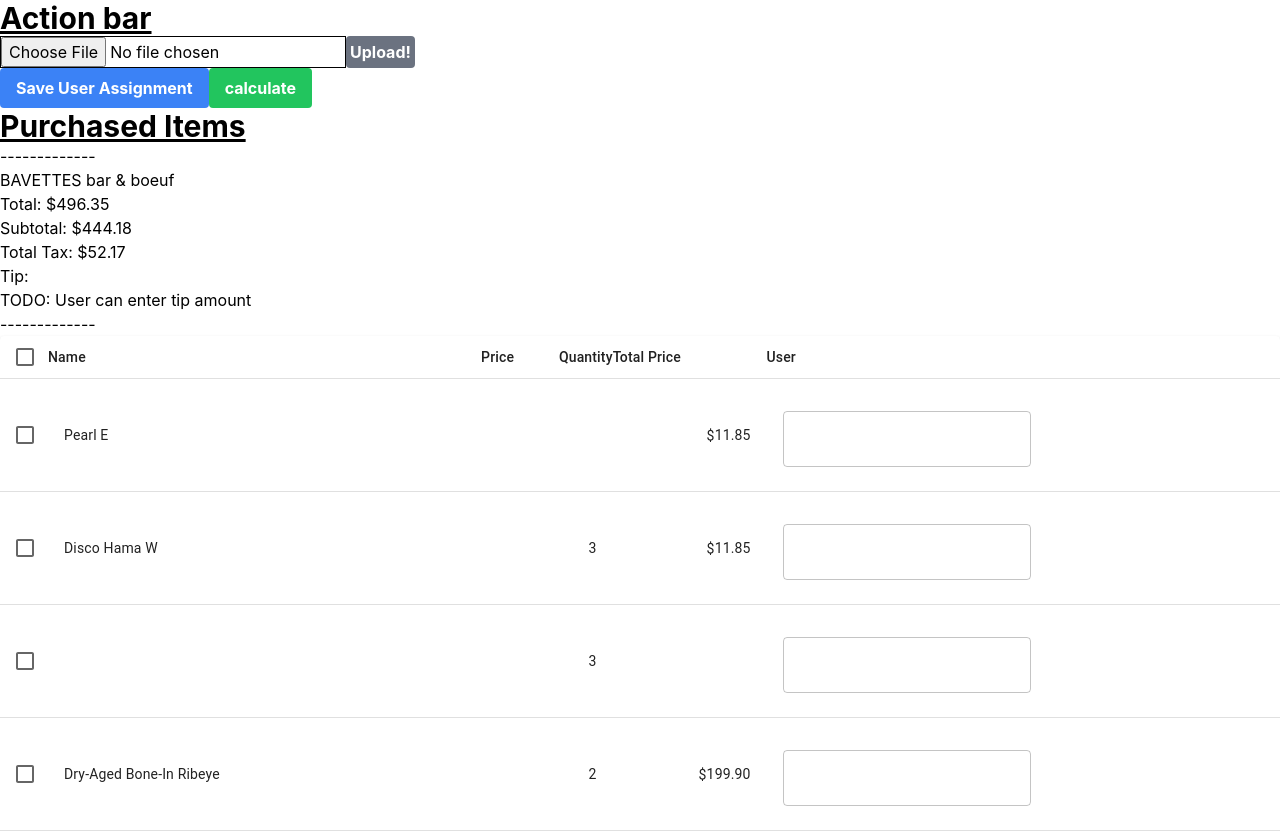
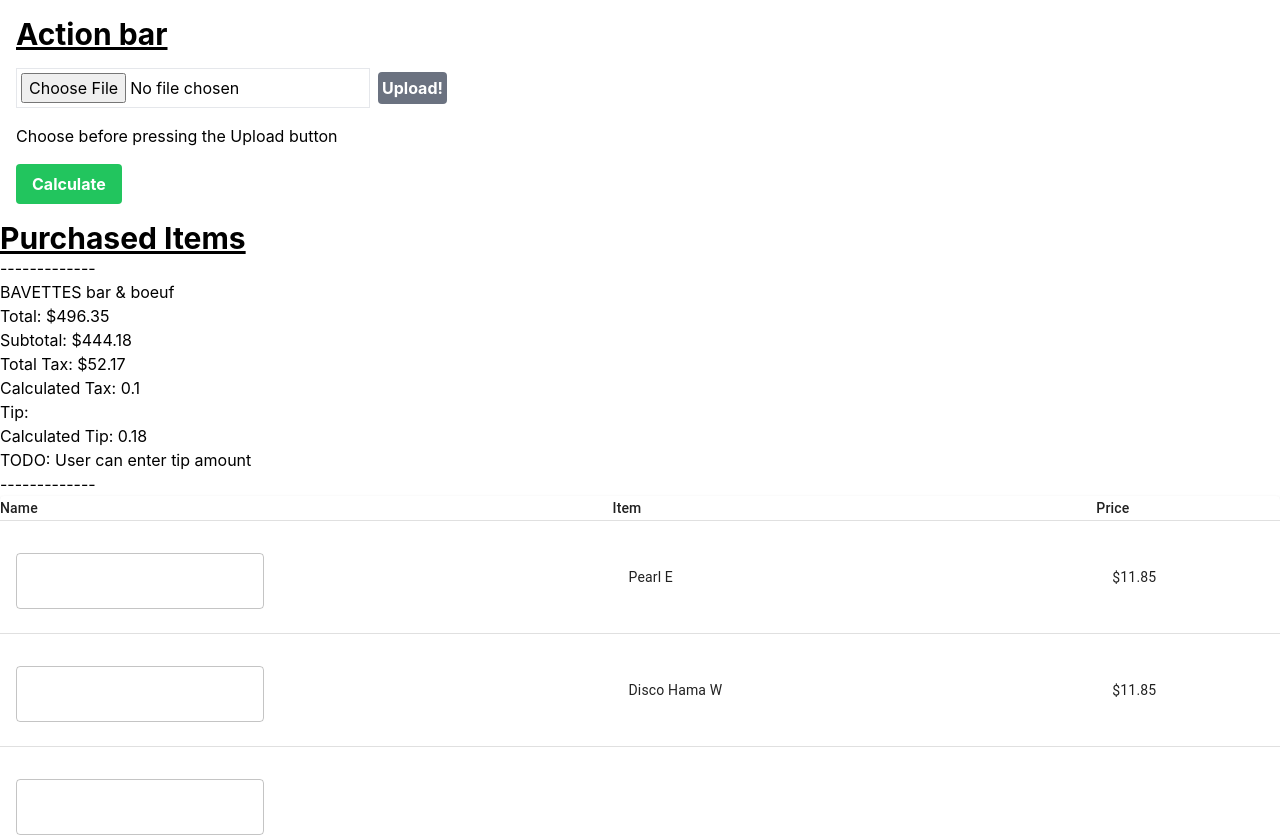
Before and after one commit to vinhle000/receipt-splitter, a React (Create React App) app in the folder client/: page / in a window 1280 px wide. Shown: the top 837 px of the page. Built offline with nearby package versions, Linux system fonts and the light colour scheme.

Commit message:
More component organization

```diff
--- a/client/src/App.js
+++ b/client/src/App.js
@@ -9,7 +9,7 @@
 
 import AssignModal from './components/AssignModal';
 import UserInfoList from './components/userInfoList/UserInfoList';
-
+import ActionBar from './components/ActionBar';
 //styled components:
 
 
@@ -25,161 +25,44 @@
 
   const [assignee, setAssignee] = useState('');
   // const [selectionModel, setSelectionModel] = useState();
-  const [userTotals, setUserTotals] = useState(null);
+  const [userInfo, setUserInfo] = useState(null);
   const [selected, setSelected] = useState([]);
-  const [tipRate, setTipRate] = useState(); //Maybe add tip percentage as an option
-  const [taxRate, setTaxRate] = useState();
+  const [tipRate, setTipRate] = useState(.18); //Maybe add tip percentage as an option
+  const [taxRate, setTaxRate] = useState(.10);
+
+
   // const [purchasedItems, setPurchasedItems] = useState([])
+  // const [updatedPurchasedItems, setUpdatedPurchasedItems] = useState([]);
   const [purchasedItems, setPurchasedItems] = useState(testDataSample.purchasedItems)
-  // const [updatedPurchasedItems, setUpdatedPurchasedItems] = useState(receiptInfo?.purchasedItems);
-  const [updatedPurchasedItems, setUpdatedPurchasedItems] = useState([]);
+  const [updatedPurchasedItems, setUpdatedPurchasedItems] =useState(testDataSample.purchasedItems)
   // Set file
   const onFileChange = (event) => {
     setSelectedFile(event.target.files[0]);
   };
 
-  // Upload File //
-  const onFileUpload = () => {
-    const formData = new FormData();
-    formData.append("myFile", selectedFile, selectedFile.name);
-    console.log("== Details of uploaded file: ", selectedFile);
 
-    axios({
-      method: "POST",
-      url: "http://localhost:8080/uploadfile",
-      data: formData,
-      headers: { "Content-Type": "multipart/form-data" },
-    })
-      .then((res) => {
-        console.log("Response Success status: ", JSON.stringify(res.data, null, 2));
-        setReceiptInfo(res.data);
-        setPurchasedItems(res.data.purchasedItems);
-        setUpdatedPurchasedItems(res.data.purchasedItems);
 
-         // calculate tax and tip to add to owedTotal
-        const subtotal = Number(res.data['Subtotal'].slice(1));
-        const total = Number(res.data['Total'].slice(1));
-        // TODO: Move this process to the server side,
-        // Butler has issues discerning between subtotals and Total of the receipt
-          // Flip them if Subtotals is greater than Totals,
-            // Assign Totals = Subtotals
-            // and Subtotals = Totals
-        // Maybe in the server, add the calculated fields to the extracted and process/formatted receipt info
-        // {
-        //   calculated:{
-        //     total:
-        //     subtotal:
-        //     tax:
-        //   }
-        // }
-
-        let taxRate = (total - subtotal) / total
-        console.log(' tax rate is >>> ', taxRate)
-
-        // TODO: tipRate
-        // const total = Number(res.data.Total.slice(1));
-        // let tipAmount = '' // if amount was provided
-        // let tipRate = tipAmount / total;
-        // console.log(' tax rate is >>> ', taxRate)
-        // NOTE: Could place tip rate or tip amount field to calculate
-        let tipRate = 0.20 // percentage TODO: create input field for user
-
-        setTaxRate(taxRate)
-        setTipRate(tipRate);
-      })
-      .catch((error) => {
-        console.error("Error occurred sending file ", error);
-      });
-  };
-
-  const fileData = () => {
-    if (selectedFile) {
-      return (
-        // File details to display
-        // <p> File Name: selectedFile</p>
-        <p> File Name: {selectedFile.name}</p>
-      );
-    } else {
-      return (
-        // Display: "Choose file before pressinig the Upload button"
-        <div>
-          <br />
-          <h4>Choose before pressing the Upload button</h4>
-        </div>
-      );
-    }
-  };
-
-  const handleSaveUserAssignment = () => {
-    setPurchasedItems(updatedPurchasedItems)
-    console.log('UPDATED ITEMS >>>> ', updatedPurchasedItems)
-  }
-
-  const handleCalculate = () =>  {
-    let userTotals = {}
-
-    for (let item of purchasedItems) {
-      const itemPrice = Number(item.totalPrice.slice(1)) // remove $ sign
-      if (item.user in userTotals) {
-        userTotals[item.user].subtotal = userTotals[item.user].subtotal + itemPrice;
-      } else { // Initialize
-        userTotals[item.user] = {
-        subtotal: itemPrice,
-        };
-      }
-      // TODO: add prop with array of purchased items by user
-      userTotals[item.user].tax = (userTotals[item.user].subtotal * taxRate).toFixed(2);
-      let subtotalWithTax = userTotals[item.user].subtotal * (1 + taxRate);
-
-      userTotals[item.user].tip = (subtotalWithTax *  tipRate).toFixed(2);
-      userTotals[item.user].owedTotal = (subtotalWithTax * (1 + tipRate)).toFixed(2);
-
-    }
-    setUserTotals(userTotals);
-  }
-
-  if (userTotals !== null) {
-    console.log('>>> Calculated userTotals :', Object.entries(userTotals));
-  }
 
   return (
     <>
-      <h1 className='text-3xl font-bold underline'>Action bar</h1>
-      <div name>
-        <input
-          style={{ border: "1px solid black" }}
-          type='file'
-          onChange={onFileChange}
+      <ActionBar
+        purchasedItems={purchasedItems}
+        setPurchasedItems={setPurchasedItems}
+        updatedPurchasedItems={updatedPurchasedItems}
+        setUpdatedPurchasedItems={setUpdatedPurchasedItems}
+        userInfo={userInfo}
+        setUserInfo={setUserInfo}
+        setReceiptInfo={setReceiptInfo}
+        taxRate={taxRate}
+        setTaxRate={setTaxRate}
+        tipRate={tipRate}
+        setTipRate={setTipRate}
+        selectedFile={selectedFile}
+        onFileChange={onFileChange}
       />
-        <button className='bg-gray-500 hover:bg-gray-700 text-white font-bold py-1 px-1 rounded' onClick={onFileUpload}>
-          Upload!
-        </button>
-      </div>
-      <div>
-        {/* <button
-          className='bg-blue-500 hover:bg-blue-700 text-white font-bold py-2 px-4 rounded'
-          onClick={() => setAssignModalOn(true)}
-        >
-          Assign Person
-        </button> */}
-        <button
-          className='bg-blue-500 hover:bg-blue-700 text-white font-bold py-2 px-4 rounded'
-          onClick={handleSaveUserAssignment}
-        >
-          Save User Assignment
-        </button>
-        <button
-          className='bg-green-500 hover:bg-green-700 text-white font-bold py-2 px-4 rounded'
-          onClick={handleCalculate}
-        >
-          calculate
-        </button>
-      </div>
-
-
 
       {receiptInfo && (
-        <>
+        <div className='ReceiptInfoContainer'>
           <h1 className='text-3xl font-bold underline'>Purchased Items</h1>
           <h1>-------------</h1>
           {receiptInfo["Merchant Name"].length > 0 && <h1>{receiptInfo["Merchant Name"]}</h1>}
@@ -191,14 +74,10 @@
           {tipRate && <h3>{`Calculated Tip: ${tipRate}`}</h3>}
           <h3>{`TODO: User can enter tip amount`}</h3>
           <h1>-------------</h1>
-        </>
+        </div>
       )}
 
-
-
-
-
-
+      <div className='PurchasedItemsContainer'>
         <ItemsTable
           purchasedItems={purchasedItems}
           updatedPurchasedItems={updatedPurchasedItems}
@@ -206,11 +85,13 @@
           selected={selected}
           setSelected={setSelected}
         />
+      </div>
+
 
       <h1 className='text-3xl font-bold underline'>User Totals</h1>
       <h3>Totals</h3>
 
-      <div>
+      <div className='UserInfoListContainer'>
         <UserInfoList/>
       </div>
 
--- /dev/null
+++ b/client/src/components/ActionBar.js
@@ -0,0 +1,157 @@
+import React, {useState, useEffect} from 'react';
+import axios from "axios";
+
+
+
+function ActionBar ({
+  purchasedItems,
+  setPurchasedItems,
+  updatedPurchasedItems,
+  setUpdatedPurchasedItems,
+  userInfo,
+  setUserInfo,
+  setReceiptInfo,
+  taxRate,
+  setTaxRate,
+  tipRate,
+  setTipRate,
+  selectedFile,
+  onFileChange,
+
+
+
+  // handleCalculate,
+}) {
+
+
+  const handleCalculate = async () =>  {
+    setPurchasedItems(updatedPurchasedItems)
+    console.log('UPDATED ITEMS >>>> ', updatedPurchasedItems)
+    let userInfo = {}
+
+    for (let item of purchasedItems) {
+      const itemPrice = Number(item.totalPrice.slice(1)) // remove $ sign
+      if (item.user in userInfo) {
+        userInfo[item.user].subtotal = userInfo[item.user].subtotal + itemPrice;
+      } else { // Initialize
+        userInfo[item.user] = {
+        subtotal: itemPrice,
+        };
+      }
+      // TODO: add prop with array of purchased items by user
+      userInfo[item.user].tax = (userInfo[item.user].subtotal * taxRate).toFixed(2);
+      let subtotalWithTax = userInfo[item.user].subtotal * (1 + taxRate);
+
+      userInfo[item.user].tip = (subtotalWithTax *  tipRate).toFixed(2);
+      userInfo[item.user].owedTotal = (subtotalWithTax * (1 + tipRate)).toFixed(2);
+
+    }
+    setUserInfo(userInfo);
+  }
+
+  if (userInfo !== null) {
+    console.log('>>> Calculated userInfo :', Object.entries(userInfo));
+  }
+
+  // Upload File //
+  const onFileUpload = () => {
+    const formData = new FormData();
+    formData.append("myFile", selectedFile, selectedFile.name);
+    console.log("== Details of uploaded file: ", selectedFile);
+
+    axios({
+      method: "POST",
+      url: "http://localhost:8080/uploadfile",
+      data: formData,
+      headers: { "Content-Type": "multipart/form-data" },
+    })
+      .then((res) => {
+        console.log("Response Success status: ", JSON.stringify(res.data, null, 2));
+        setReceiptInfo(res.data);
+        setPurchasedItems(res.data.purchasedItems);
+        setUpdatedPurchasedItems(res.data.purchasedItems);
+
+         // calculate tax and tip to add to owedTotal
+        const subtotal = Number(res.data['Subtotal'].slice(1));
+        const total = Number(res.data['Total'].slice(1));
+        // TODO: Move this process to the server side,
+        // Butler has issues discerning between subtotals and Total of the receipt
+          // Flip them if Subtotals is greater than Totals,
+            // Assign Totals = Subtotals
+            // and Subtotals = Totals
+        // Maybe in the server, add the calculated fields to the extracted and process/formatted receipt info
+        // {
+        //   calculated:{
+        //     total:
+        //     subtotal:
+        //     tax:
+        //   }
+        // }
+
+        let taxRate = (total - subtotal) / total
+        console.log(' tax rate is >>> ', taxRate)
+
+        // TODO: tipRate
+        // const total = Number(res.data.Total.slice(1));
+        // let tipAmount = '' // if amount was provided
+        // let tipRate = tipAmount / total;
+        // console.log(' tax rate is >>> ', taxRate)
+        // NOTE: Could place tip rate or tip amount field to calculate
+        let tipRate = 0.20 // percentage TODO: create input field for user
+
+        setTaxRate(taxRate)
+        setTipRate(tipRate);
+      })
+      .catch((error) => {
+        console.error("Error occurred sending file ", error);
+      });
+  };
+
+  const fileData = () => {
+    if (selectedFile) {
+      return <p> File Name: {selectedFile.name}</p>;
+    } else {
+      return (
+        <div className="mt-4">
+          <h4>Choose before pressing the Upload button</h4>
+        </div>
+      );
+    }
+  };
+
+  return (
+    <div className='ActionBarContainer p-4'>
+      <h1 className='text-3xl font-bold underline mb-4'>Action bar</h1>
+
+      {/* File upload section */}
+      <div className="mb-4">
+        <input
+          className="border p-1 mr-2"
+          type='file'
+          onChange={onFileChange}
+        />
+        <button className='bg-gray-500 hover:bg-gray-700 text-white font-bold py-1 px-1 rounded' onClick={onFileUpload}>
+          Upload!
+        </button>
+      </div>
+
+      {/* File details section */}
+      <div className="mb-4">
+        {fileData()}
+      </div>
+
+      {/* Calculate button section */}
+      <div>
+        <button
+          className='bg-green-500 hover:bg-green-700 text-white font-bold py-2 px-4 rounded'
+          onClick={handleCalculate}
+        >
+          Calculate
+        </button>
+      </div>
+    </div>
+  )
+}
+
+
+export default ActionBar;
--- a/client/src/components/ItemsTable.js
+++ b/client/src/components/ItemsTable.js
@@ -11,6 +11,7 @@
 import Paper from '@mui/material/Paper'
 import { uuid } from 'uuidv4';
 
+import EditableTableCell from './purchasedItemsTable/EditableTableCell';
 
   /*TODO:
   Create field to add users
@@ -40,42 +41,44 @@
 
 const headCells = [
   {
-    id: 'description',
+    id: 'user',
     numeric: false,
     disabledPadding: true,
     label: 'Name',
   },
   {
-    id: 'price',
-    numeric: true,
+    id: 'description',
+    numeric: false,
     disabledPadding: true,
-    label: 'Price',
+    label: 'Item',
   },
-  {
-    id: 'quantity',
-    numeric: true,
-    disabledPadding: true,
-    label: 'Quantity',
-  },
+   // TODO: Decide to split the quantity into individual items on server. Or have it split in the UI?
+  // {
+  //   id: 'price',
+  //   numeric: true,
+  //   disabledPadding: true,
+  //   label: 'Price',
+  // },
+  // {
+  //   id: 'quantity',
+  //   numeric: true,
+  //   disabledPadding: true,
+  //   label: 'Quantity',
+  // },
   {
     id: 'totalPrice',
     numeric: false,
     disabledPadding: true,
-    label: 'Total Price',
+    label: 'Price',
   },
-  {
-    id: 'user',
-    numeric: false,
-    disabledPadding: true,
-    label: 'User',
-  }
+
 ];
 
-// function EnhancedTabledHead({onSelectedAllClick, order, orderBym, numSelected, rowCount}) {
-  function EnhancedTabledHead({numSelected, rowCount}) {
+
+  function PurchasedItemsTabledHead({numSelected, rowCount}) {
   return (
     <TableHead>
-      <TableCell padding="checkbox">
+      {/* <TableCell padding="checkbox">
         <Checkbox
           indeterminate={numSelected > 0 && numSelected < rowCount}
           checked={rowCount > 0 && numSelected === rowCount}
@@ -84,7 +87,7 @@
             'aria-label': 'select all items',
           }}
         />
-      </TableCell>
+      </TableCell> */}
       {headCells.map((headCell) => (
         <TableCell
           key={headCell.id}
@@ -98,49 +101,23 @@
   );
 }
 
-// TODO: Move component to separate file
-const EditableTableCell = ({ row, fieldName, rowIndex, handleTextFieldChange}) => {
-  const onCellValueChange = e => {
-    handleTextFieldChange(rowIndex, { // This is the binded(prop) function passed down into the EditableTableCell component
-        fieldValue: e.target.value,
-        fieldName: fieldName,
-      });
-  };
-
-  return (
-    <TableCell>
-      <TextField
-        onChange={onCellValueChange}
-        id={fieldName}
-        defaultValue={row[fieldName]}
-        margin="normal"
-      />
-    </TableCell>
-  )
-}
-
-
 
 function ItemsTable({purchasedItems, updatedPurchasedItems, setUpdatedPurchasedItems, selected, setSelected}) {
 
-  console.log('>>>>> purchasedItems: ', purchasedItems)
+
   const handleTextFieldChange = (rowIndex, change) => {
-    // set state of purchasedItems
-    // TODO:
-      //1 setUpdatedItems from the entering the values
-      //2 create button to setPurchaseItems to updatedItems
-      //
     const updatedItems = updatedPurchasedItems;
-    updatedItems[rowIndex][change.fieldName] = change.fieldValue
+    const username = change.fieldValue;
+    updatedItems[rowIndex][change.fieldName] = username.toUpperCase();
 
-    console.log('>>>>>> ROW updated to: ', updatedItems[rowIndex])
+    console.log('>>>>>> ROW updated to: ', updatedItems[rowIndex].user)
     setUpdatedPurchasedItems(updatedItems)
 
   }
 
   const isSelected = (name) => selected.indexOf(name) !== -1;
 
-  const handleCheckboxClick = (event, id) => {
+  const handleSelectedItem = (event, id) => {
     const selectedIndex = selected.indexOf(id);
     let newSelected = [];
 
@@ -164,7 +141,7 @@
   return (
     <TableContainer component={Paper}>
       <Table sx={{ minWidth: 650 }} aria-label="simple table">
-        <EnhancedTabledHead
+        <PurchasedItemsTabledHead
           numSelected={selected.length}
           rowCount={purchasedItems.length}
         />
@@ -174,7 +151,7 @@
             return (
               <TableRow
                 hover
-                onClick={(event) => handleCheckboxClick(event, row.id)}
+                onClick={(event) => handleSelectedItem(event, row.id)}
                 role="checkbox"
                 aria-checked={isItemSelected}
                 tabIndex={-1}
@@ -182,7 +159,7 @@
                 selected={isItemSelected}
                 sx={{ cursor: 'pointer' }}
               >
-                <TableCell padding="checkbox">
+                {/* <TableCell padding="checkbox">
                   <Checkbox
                     color="primary"
                     checked={isItemSelected}
@@ -190,19 +167,22 @@
                     //   'aria-lablelledby': labelId,
                     // }}
                   />
-                </TableCell>
-                <TableCell component="th" scope="row">
-                  {row.description}
-                </TableCell>
-                <TableCell align="right">{row.price}</TableCell>
-                <TableCell align="right">{row.quantity}</TableCell>
-                <TableCell align="right">{row.totalPrice}</TableCell>
+                </TableCell> */}
                 <EditableTableCell
                   row={row}
                   fieldName="user"
                   rowIndex={index}
                   handleTextFieldChange={handleTextFieldChange}
                 />
+                <TableCell component="th" scope="row">
+                  {row.description}
+                </TableCell>
+                {/* TODO: Either seperate price and quantity into individual items on server,
+                 or handle here with a child list or some type of split button to make more items*/}
+                {/* <TableCell align="right">{row.price}</TableCell> */}
+                {/* <TableCell align="right">{row.quantity}</TableCell> */}
+                <TableCell align="left">{row.totalPrice}</TableCell>
+
               </TableRow>
             )
             })
--- /dev/null
+++ b/client/src/components/purchasedItemsTable/EditableTableCell.js
@@ -0,0 +1,27 @@
+import react from 'react';
+import TableCell from '@mui/material/TableCell';
+import TextField from '@mui/material/TextField';
+
+
+
+const EditableTableCell = ({ row, fieldName, rowIndex, handleTextFieldChange}) => {
+  const onCellValueChange = e => {
+    handleTextFieldChange(rowIndex, { // This is the binded(prop) function passed down into the EditableTableCell component
+        fieldValue: e.target.value,
+        fieldName: fieldName,
+      });
+  };
+
+  return (
+    <TableCell>
+      <TextField
+        onChange={onCellValueChange}
+        id={fieldName}
+        defaultValue={row[fieldName]}
+        margin="normal"
+      />
+    </TableCell>
+  )
+}
+
+export default EditableTableCell;
```
Lines whose indentation alone changed are shown as unchanged.
